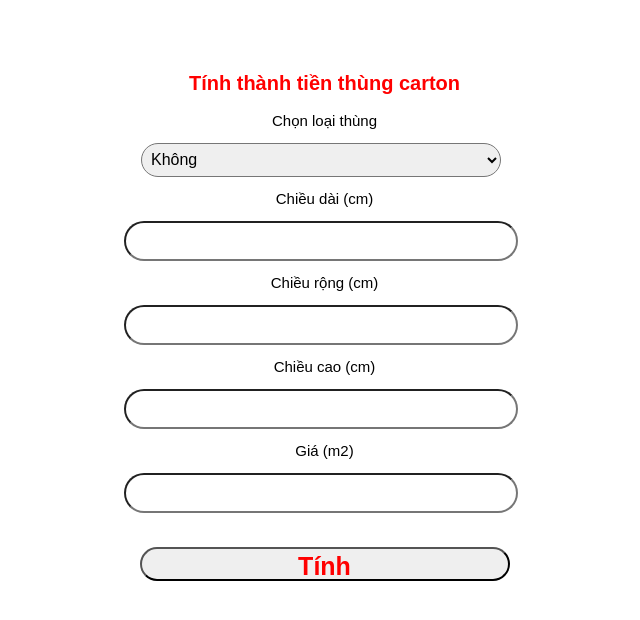
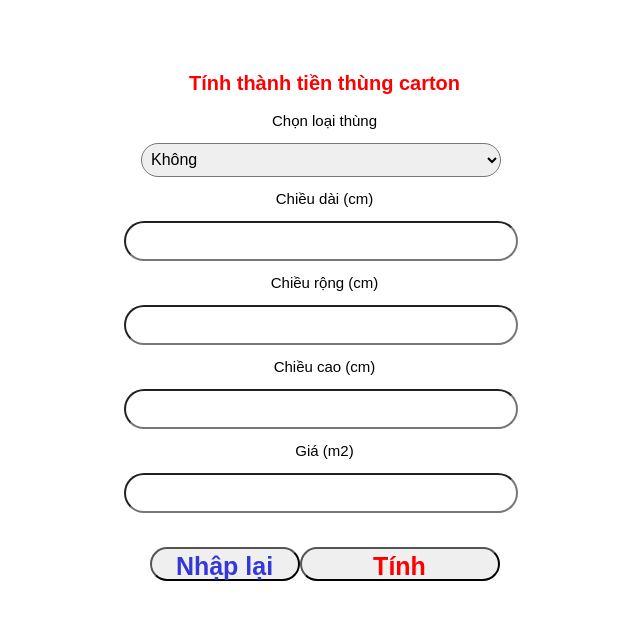
Before and after one commit to HaAnhNguyen99/Carton-calculator, a plain HTML site: page index.html in a window 1280 px wide. Shown: the whole page, without its empty margins (312-952 px from the left). Drawn offline with Linux system fonts and the light colour scheme.

Commit message:
Update index.html

```diff
--- a/index.html
+++ b/index.html
@@ -9,7 +9,20 @@
         button {
             text-align: center;
             color: red;
-            width: 370px;
+            width: 200px;
+            height: 370px;
+            padding: 5px;
+            line-height: 1;
+            border: 100;
+            border-radius: 1000px;
+            height: 34px;
+            font-size: 25px;
+            font-weight: bold;
+        }
+        #Nhaplai {
+            text-align: center;
+            color: rgb(53, 56, 216);
+            width: 150px;
             height: 370px;
             padding: 5px;
             line-height: 1;
@@ -144,8 +157,8 @@
                 <option selected="selected" value="khong">Không</option>
             </select><br>
          </div>
-        <button  onclick="myFunction()">Tính</button><br><br>
-        <h2 id = "thanhtien"></h2>
+        <button onclick="reset()" id="Nhaplai">Nhập lại</button><button  onclick="myFunction()">Tính</button><br><br>
+        <h2 id = "thanhtien"></h2> <br>
         <h2 id = "giakhuonbe"></h2>
 
     <script>
@@ -289,7 +302,6 @@
 
                             const Thanhtien = Math.trunc(D * K * gia);
                             document.getElementById("thanhtien").innerHTML = "Giá thành: " + Thanhtien.toLocaleString() + " VNĐ";
-                            reset();
                             break;
 
                         case 'Hộp nắp gài (dạng bem)':
@@ -304,7 +316,6 @@
                             var showGiakhuonBe = GiakhuonBe.toLocaleString()
                             document.getElementById("thanhtien").innerHTML = "Giá thành: " + showThanhtien + " VNĐ" ;
                             document.getElementById("giakhuonbe").innerHTML = "Giá khuôn bế: " + showGiakhuonBe + " VNĐ";
-                            reset();
                             break;
                         case 'Hộp âm dương':
                             var showThanhtien = TinhGiaThanh_HopAmDuong(c, r, d, gia);
@@ -312,7 +323,6 @@
 
                             document.getElementById("thanhtien").innerHTML = "Giá thành: " + showThanhtien + " VNĐ" ;
                             document.getElementById("giakhuonbe").innerHTML = "Giá khuôn bế: " + showGiakhuonBe + " VNĐ";
-                            reset();
                             break;
                         case 'Thùng nắp chồng':
                             var D = ((d + r) * 2) + 5;
@@ -320,7 +330,6 @@
                             var ThanhTien = Math.trunc(D * K * gia);
                             var showThanhtien = ThanhTien.toLocaleString()
                             document.getElementById("thanhtien").innerHTML = "Giá thành: " + showThanhtien + " VNĐ" ;
-                            reset();
                             break;
                         case 'Hộp nắp đậy đít gài':
                             var D = ((d + r) * 2) + 5;
@@ -332,7 +341,6 @@
 
                             document.getElementById("thanhtien").innerHTML = "Giá thành: " + showThanhtien + " VNĐ" ;
                             document.getElementById("giakhuonbe").innerHTML = "Giá khuôn bế: " + showGiakhuonBe + " VNĐ";
-                            reset();
                             break;
                         case 'Hộp nắp đậy 2 đầu':
                             var D;
@@ -350,7 +358,6 @@
 
                             document.getElementById("thanhtien").innerHTML = "Giá thành: " + showThanhtien + " VNĐ" ;
                             document.getElementById("giakhuonbe").innerHTML = "Giá khuôn bế: " + showGiakhuonBe + " VNĐ";
-                            reset();
                             break;
                         case 'Hộp tay xách (hay thùng gà)':
                             var D;
@@ -369,7 +376,6 @@
 
                             document.getElementById("thanhtien").innerHTML = "Giá thành: " + showThanhtien + " VNĐ" ;
                             document.getElementById("giakhuonbe").innerHTML = "Giá khuôn bế: " + showGiakhuonBe + " VNĐ";
-                            reset();
                             break;
                         case 'Hộp giày':
                             var D = (2 * c) + d + 13;
@@ -383,7 +389,6 @@
 
                             document.getElementById("thanhtien").innerHTML = "Giá thành: " + showThanhtien + " VNĐ" ;
                             document.getElementById("giakhuonbe").innerHTML = "Giá khuôn bế: " + showGiakhuonBe + " VNĐ";
-                            reset();
                             break;
                         default:
                             // code block
```
